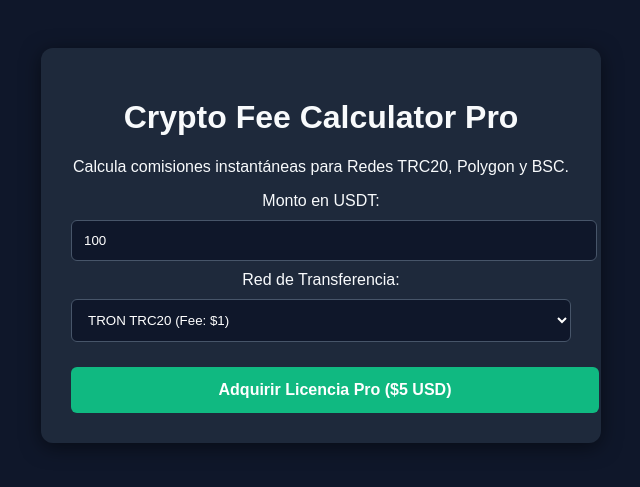
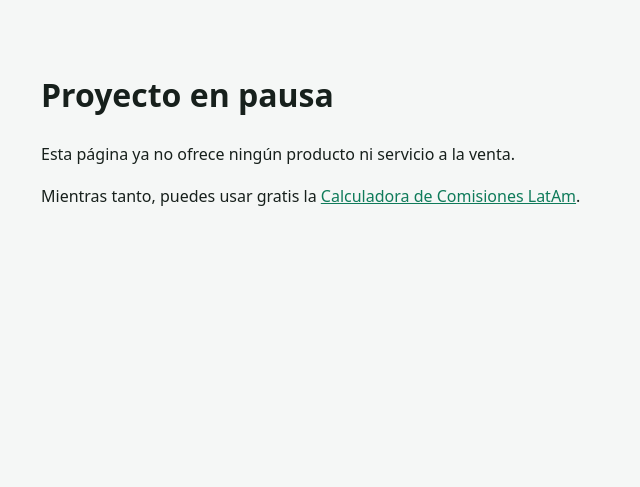
Before and after one commit to Lucho-design1/crypto-fee-calculator-pro, a plain HTML site: page index.html in a window 1280 px wide. Shown: the whole page, without its empty margins (319-959 px from the left). Drawn offline with Linux system fonts and the light colour scheme.

Commit message:
Pausar el proyecto: retirar la oferta de venta sin producto disponible (#1)
Claude-Session: https://claude.ai/code/session_018rcSSJic2juKR1ZPuonpmf

Co-authored-by: Claude <noreply@anthropic.com>

```diff
--- a/index.html
+++ b/index.html
@@ -1,28 +1,9 @@
 <!DOCTYPE html>
-<html lang='es'>
-<head>
-<meta charset='UTF-8'>
-<title>Crypto Fee Calculator Pro</title>
-<style>
-body { font-family: Arial, sans-serif; background: #0f172a; color: #f8fafc; padding: 40px; text-align: center; }
-.card { background: #1e293b; padding: 30px; border-radius: 12px; max-width: 500px; margin: auto; box-shadow: 0 4px 20px rgba(0,0,0,0.5); }
-input, select { width: 100%; padding: 12px; margin: 10px 0; border-radius: 6px; border: 1px solid #475569; background: #0f172a; color: #fff; }
-.btn { background: #10b981; color: white; padding: 14px; border: none; width: 100%; border-radius: 6px; font-weight: bold; cursor: pointer; text-decoration: none; display: inline-block; margin-top: 15px; }
-.btn:hover { background: #059669; }
-</style>
-</head>
-<body>
-<div class='card'>
-<h1>Crypto Fee Calculator Pro</h1>
-<p>Calcula comisiones instantáneas para Redes TRC20, Polygon y BSC.</p>
-<label>Monto en USDT:</label>
-<input type='number' id='amount' value='100'>
-<label>Red de Transferencia:</label>
-<select id='network'>
-<option value='1'>TRON TRC20 (Fee: $1)</option>
-<option value='0.1'>Polygon / BSC (Fee: $0.1)</option>
-</select>
-<a href='https://paypal.me/LucianoBenechCenoz' class='btn' target='_blank'>Adquirir Licencia Pro ($5 USD)</a>
-</div>
-</body>
-</html>
+<html lang="es"><head><meta charset="UTF-8"><meta name="viewport" content="width=device-width, initial-scale=1.0">
+<meta name="robots" content="noindex"><title>Proyecto en pausa</title>
+<style>body{font-family:system-ui,-apple-system,sans-serif;max-width:560px;margin:0 auto;padding:48px 16px;line-height:1.6;color:#17201c;background:#f5f7f6}a{color:#0f7b5a}@media(prefers-color-scheme:dark){body{background:#111715;color:#e8efeb}a{color:#4fd1a1}}</style>
+</head><body>
+<h1>Proyecto en pausa</h1>
+<p>Esta página ya no ofrece ningún producto ni servicio a la venta.</p>
+<p>Mientras tanto, puedes usar gratis la <a href="https://lucho-design1.github.io/fee-calculator-latam/">Calculadora de Comisiones LatAm</a>.</p>
+</body></html>
```
Also changed, not shown: 1 other file.
